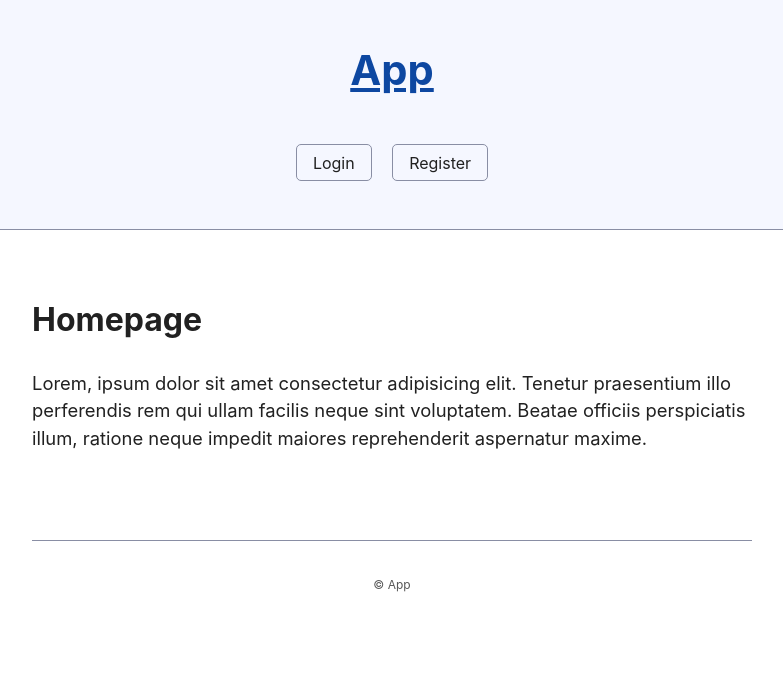
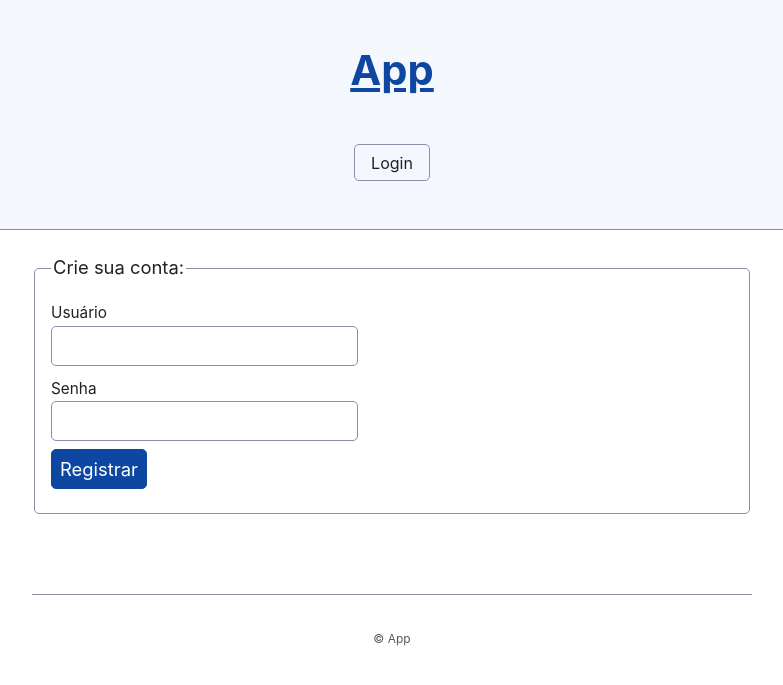
Before and after one commit to EternalGerms/backend-study-project, a Node server app: page / in a window 1280 px wide. Shown: the top 685 px of the page, without its empty margins (248-1031 px from the left). Run offline with Node 20, Linux system fonts and the light colour scheme.

Commit message:
added register and some basic error handling

```diff
--- a/server.js
+++ b/server.js
@@ -2,7 +2,13 @@ const express = require("express");
 const app = express();
 
 app.set("view engine", "ejs");
+app.use(express.urlencoded({extended: false}))
 app.use(express.static("public"));
+
+app.use(function (req, res, next) {
+    res.locals.errors = []
+    next()
+})
 
 app.get("/", (req, res) => {
     res.render("homepage");
@@ -13,8 +19,25 @@ app.get("/login", (req, res) => {
     res.render("login")
 })
 
-app.get("/register", (req, res) => {
-    res.render("register")
+app.post("/register", (req, res) => {
+    const errors = []
+    if (typeof req.body.username !== "string") req.body.username = ""
+    if (typeof req.body.password !== "string") req.body.password = ""
+
+    req.body.username = req.body.username.trim()
+
+    if (!req.body.username) errors.push("You must provide a username")
+    if (req.body.username && req.body.username.length < 3) errors.push("Username must be at least 3 characters.")
+    if (req.body.username && req.body.username.length > 10) errors.push("Username cannot exceed 10 characters.")
+    if (req.body.username && !req.body.username.match(/^[a-zA-Z0-9]+$/)) errors.push("Username can only contain letters and numbers.")
+
+    if (errors.length) {
+        return res.render("homepage", {errors})
+    } else {
+        res.send("Now you are part of the club!");
+    }
+
+
 })
 
 app.listen(3000);
--- a/views/homepage.ejs
+++ b/views/homepage.ejs
@@ -12,13 +12,27 @@
         <h2><a href="/">App</a></h2>
         <nav>
             <a href="/login">Login</a>
-            <a href="/register">Register</a>
         </nav>
     </header>
 
     <main>
-        <h3>Homepage</h3>
-        <p>Lorem, ipsum dolor sit amet consectetur adipisicing elit. Tenetur praesentium illo perferendis rem qui ullam facilis neque sint voluptatem. Beatae officiis perspiciatis illum, ratione neque impedit maiores reprehenderit aspernatur maxime.</p>
+        <form action="/register" method="POST">
+            <% errors.forEach(error => { %>
+                <p class="notice"><%= error %></p>
+            <% }) %>
+            <fieldset>
+                <legend>Crie sua conta:</legend>
+                <label for="username"><small>Usuário</small></label>
+                <input type="text" id="username" name="username" autocomplete="off">
+
+                <label for="password"><small>Senha</small></label>
+                <input type="password" id="password" name="password" autocomplete="off">
+
+                <br>
+                <button>Registrar</button>
+
+            </fieldset>
+        </form>
     </main>
 
     <footer>
--- a/views/login.ejs
+++ b/views/login.ejs
@@ -12,7 +12,6 @@
         <h2><a href="/">App</a></h2>
         <nav>
             <a href="/login">Login</a>
-            <a href="/register">Register</a>
         </nav>
     </header>
 
```
Also changed, not shown: views/register.ejs (+2 -9 lines).
